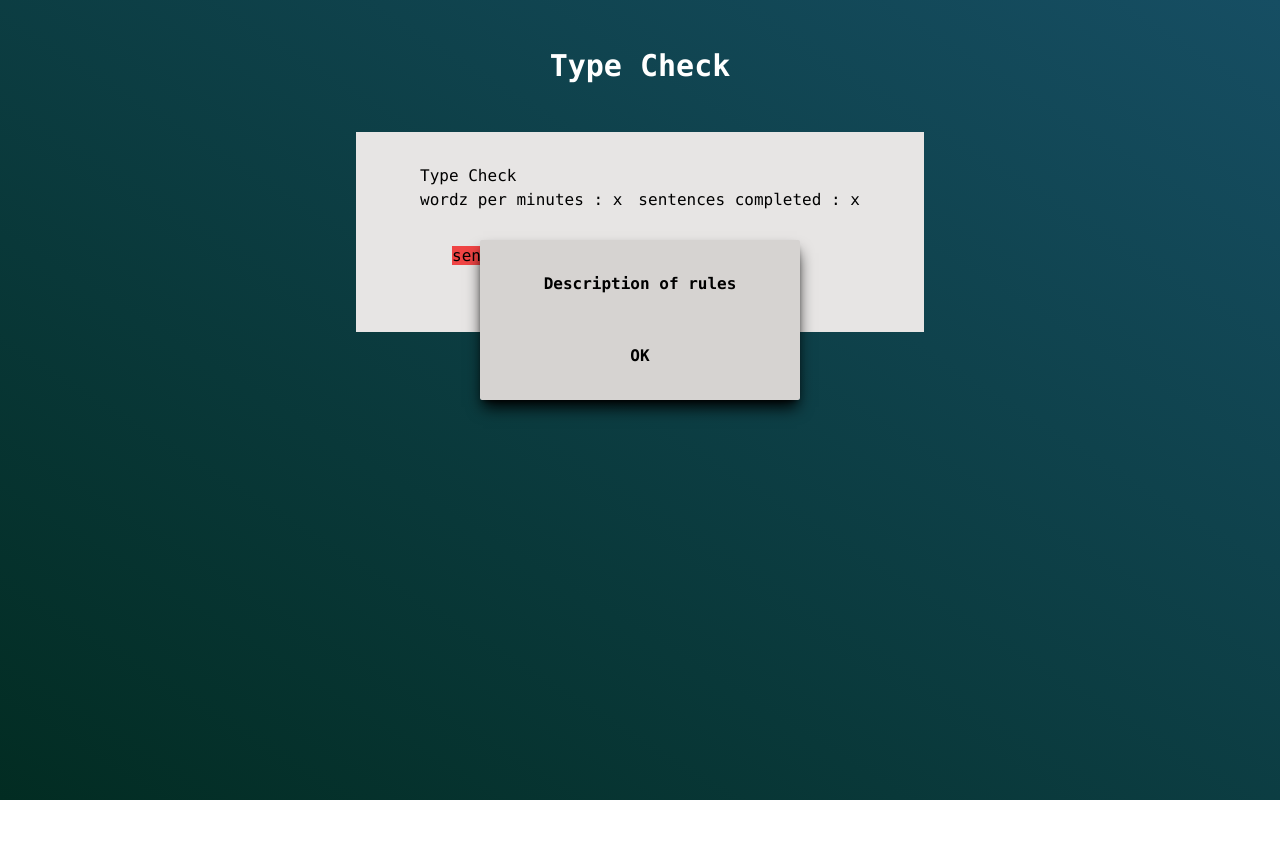
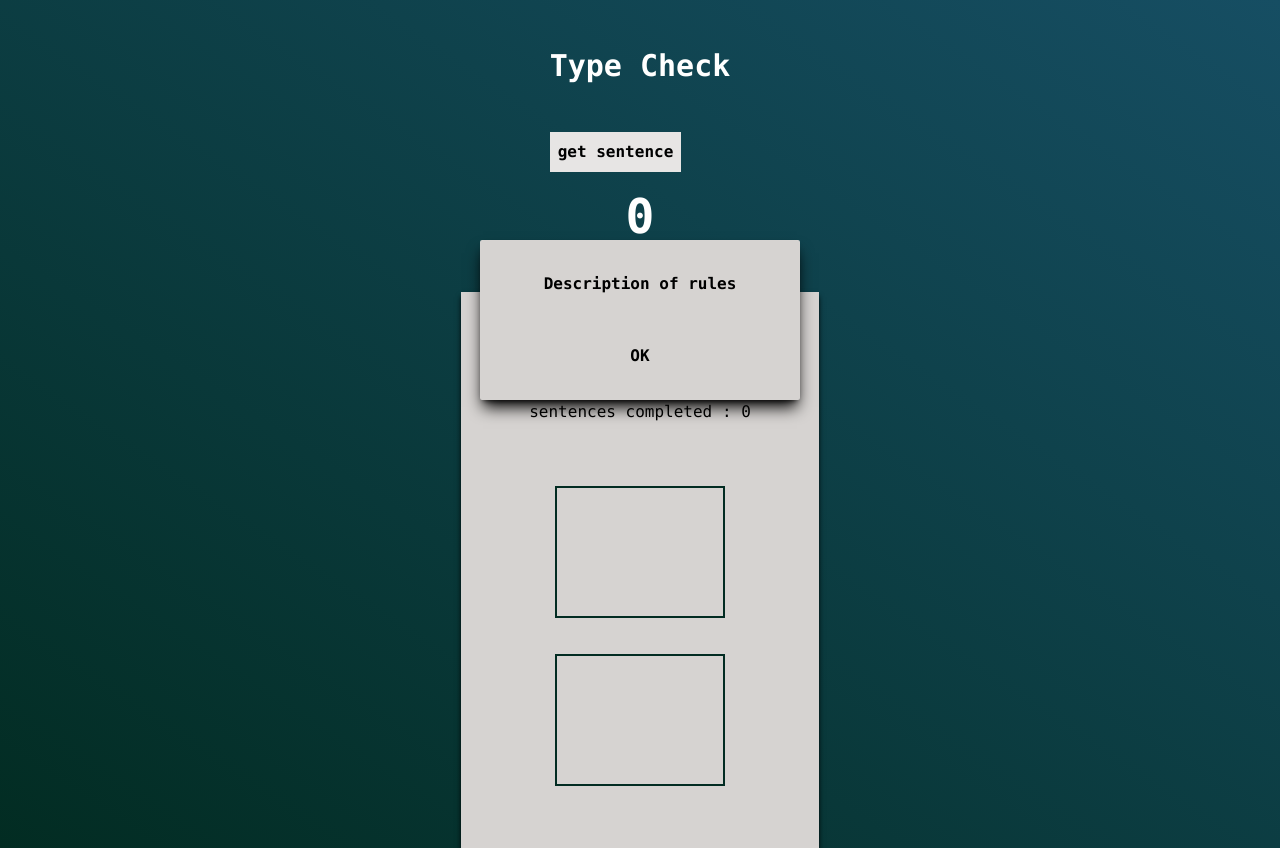
Before and after one commit to michalpaprocki/speed-typing-game, a React (Vite) app: page / in a window 1280 px wide. Before the commit the page ends 800 px from the top, so only its background shows below. Built offline with nearby package versions, Linux system fonts and the light colour scheme.

Commit message:
working timer and keyboard events hamdling

```diff
--- a/package.json
+++ b/package.json
@@ -5,7 +5,7 @@
   "type": "module",
   "scripts": {
     "dev": "vite",
-    "tailwind":"npx tailwindcss -i ./src/input.css -o ./dist/output.css --watch",
+    "tailwind": "npx tailwindcss -i ./src/input.css -o ./dist/output.css --watch",
     "build": "tsc && vite build",
     "lint": "eslint . --ext ts,tsx --report-unused-disable-directives --max-warnings 0",
     "preview": "vite preview"
@@ -18,6 +18,7 @@
     "tailwindcss": "^3.3.5"
   },
   "devDependencies": {
+    "@types/node": "^20.9.1",
     "@types/react": "^18.2.15",
     "@types/react-dom": "^18.2.7",
     "@typescript-eslint/eslint-plugin": "^6.0.0",
--- a/src/components/Game.tsx
+++ b/src/components/Game.tsx
@@ -1,37 +1,67 @@
 
 import { useEffect, useState } from "react"
 import Modal from "./Modal"
-
+import Timer from "./Timer";
+interface Quote {
+   _id: string;
+   content: string;
+   author: string;
+   tags: string[];
+   authorSlug: string;
+   length: number;
+   dateAdded: string;
+   dateModified: string;
+}
 
 const Game = () => {
    // @ts-ignore
-   const [sentence, setSentence] = useState([..."sentence goes here"])
+   const [sentence, setSentence] = useState<Quote | null>()
    const [keyStrokes, setKeyStrokes] = useState<string[]>([])
-   const [keysPressed, setKeysPressed] = useState(0)
+   const [completed, setCompleted] = useState({ amount: 0, cumulativeWordsLength: 0 })
+   const [gameStarted, setGameStarted] = useState(false)
+   const [timer, setTimer] = useState({ stop: false, start: false })
+
+   const fetchSentece = async () => {
+      const resp = await fetch(`https://api.quotable.io/random`)
+      const quote = await resp.json()
+      return quote
+   }
 
    const handleKeyDown = (e: KeyboardEvent) => {
-console.log(e.key)
+
       if (e.key === "Backspace") {
 
-
-
-         setKeysPressed(prev => Math.abs(prev -=1) )
-           // @ts-ignore
+         // @ts-ignore
          setKeyStrokes(prev => prev.filter((p, i) => i !== prev.length - 1))
 
-
       } else if (e.key.length <= 1 && e.key.match(/[a-zA-Z0-9]/)) {
-         setKeysPressed(prev => prev += 1)
+         if (!gameStarted) {
+            setGameStarted(true)
+            setTimer((prev) => ({ ...prev, start: true }))
+         }
          setKeyStrokes(prev => [...prev, e.key])
 
-      } else if(e.key === " "){
-         setKeysPressed(prev => prev += 1)
+      } else if (e.key === " ") {
+         if (!gameStarted) {
+            setGameStarted(true)
+         }
          setKeyStrokes(prev => [...prev, " "])
       }
    }
 
+   useEffect(() => {
+      if (keyStrokes.toString() === sentence?.content) {
+         console.log('its a match')
+         let words = Array.from(sentence.content.split(" "))
+         setCompleted(prev => ({ amount: prev.amount + 1, cumulativeWordsLength: prev.cumulativeWordsLength + words.length }))
 
+      }
+   }, [keyStrokes])
+   useEffect(() => {
+      if (gameStarted) {
 
+      }
+   }, [gameStarted])
    useEffect(() => {
       window.addEventListener('keydown', (e) => handleKeyDown(e))
       return () => {
@@ -39,26 +69,26 @@ console.log(e.key)
       }
    }, [])
 
-   useEffect(() => {
-      console.log(keyStrokes)
-   }, [keyStrokes])
    return (
-      <div className="h-screen bg-gradient-to-tr from-emerald-950 to-cyan-900 flex flex-col items-center font-mono">
+      <div className="min-h-screen bg-gradient-to-tr from-emerald-950 to-cyan-900 flex flex-col items-center font-mono">
          <Modal text="description of rules" />
          <div className="">
             <h1 className="text-white text-3xl font-semibold py-12">Type Check</h1>
+            <button onClick={async () => setSentence(await fetchSentece())} className="p-2 bg-stone-200 text-base font-bold">get sentence</button>
          </div>
-         <div className="p-8 px-16 bg-stone-200">
-            <h2>Type Check</h2>
-            <div className="flex gap-4">
-               <span> wordz per minutes : x</span>
-               <span>sentences completed : x</span>
+         <Timer start={timer.start} stop={timer.stop} />
+         <div className="p-8 px-16 bg-stone-300 mt-8 shadow-md shadow-black">
+            <h2>Stats :</h2>
+            <div className="flex flex-col gap-4">
+               <span className="p-1">wordz per minute : {completed.cumulativeWordsLength / 60}</span>
+               <span className="p-1">sentences completed : {completed.amount}</span>
             </div>
-            <div className="p-8 flex flex-col">
-               <span className="even:bg-red-500">{sentence.map((w, i) => <span key={i} className={`${w === keyStrokes[i] && i <= keysPressed ? "bg-emerald-500" : "bg-red-500"}  whitespace-pre`}>{w}</span>)}
+            <span className="font-bold text-xl p-2 text-white">{ }</span>
+            <div className="p-8 flex flex-col justify-between gap-10">
+               <span className="font-semibold p-2 min-h-[8rem] ring-2 ring-emerald-950">{sentence !== null && sentence !== undefined ? Array.from(sentence.content).map((w, i) => <span key={i} className={``}>{w}</span>) : <></>}
 
                </span>
-               <span className="whitespace-pre">{keyStrokes.map((x, i)=><span className="whitespace-pre-wrap" key={i}>{x}</span>)}</span>
+               <span className="font-semibold p-4 whitespace-pre min-h-[8rem] ring-2 ring-emerald-950">{keyStrokes.map((k, i) => <span className={`whitespace-pre-wrap ${k === sentence?.content[i] ? "bg-emerald-600" : "bg-red-500"} `} key={i}>{k}</span>)}</span>
             </div>
          </div>
       </div>
--- /dev/null
+++ b/src/components/Timer.tsx
@@ -0,0 +1,41 @@
+import { useEffect, useState } from "react"
+
+interface Props {
+    stop: boolean;
+    start: boolean
+}
+const Timer = ({ stop, start }: Props) => {
+    const [time, setTime] = useState(0)
+    const [intervaleId, setIntervalId] = useState<NodeJS.Timeout>()
+
+
+    const measureTime = () => {
+
+        const id = setInterval(() => setTime(prev => prev += 1), 1000)
+        setIntervalId(id)
+    }
+    const stopMeasureTime = () => {
+        clearInterval(intervaleId)
+        setTime(0)
+    }
+    useEffect(() => {
+        if (start) {
+            measureTime()
+        }
+    }, [start])
+    useEffect(() => {
+        if (start) {
+            measureTime()
+        }
+    }, [start])
+    useEffect(() => {
+        if (stop) {
+            stopMeasureTime()
+        }
+    }, [stop])
+    return (
+        <span className="p-2 font-bold text-[3rem] text-white">{time}</span>
+    )
+}
+
+export default Timer
```
Also changed, not shown: 1 other file (tests, documents, lock files or other folders).
